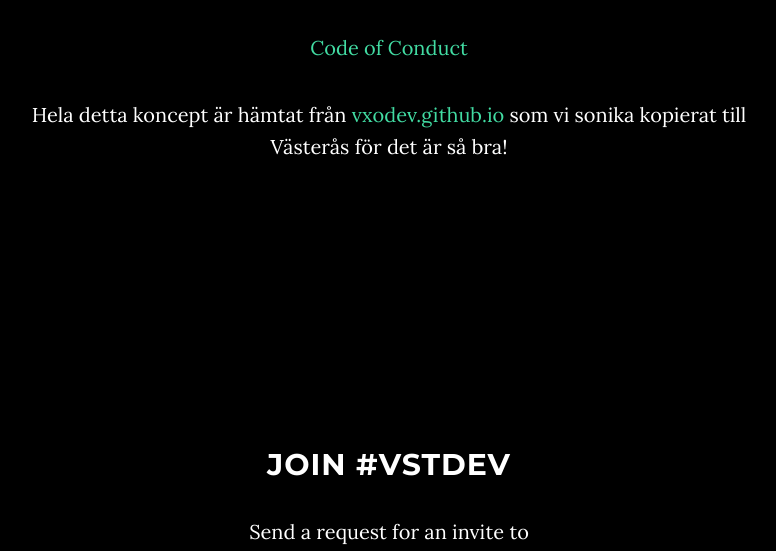
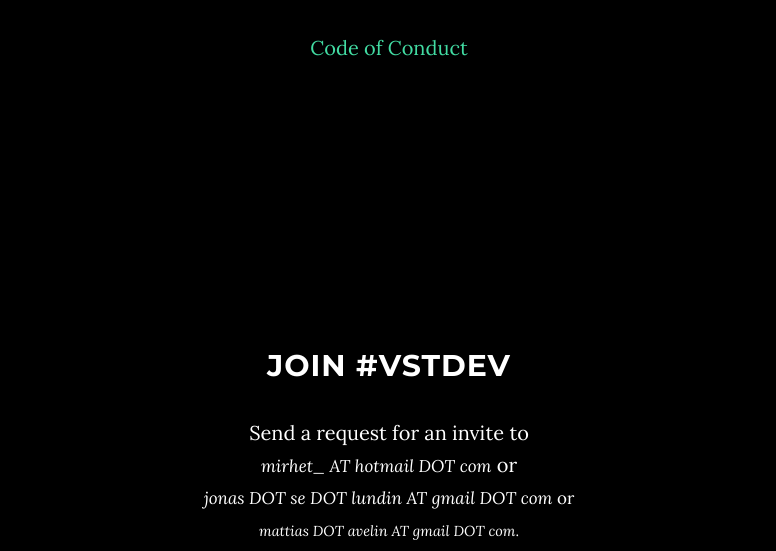
Before and after one commit to vstdev/vstdev.github.io, a plain HTML site: page index.html in a window 1280 px wide. Shown: the part 1933-2484 px from the top of the page, without its empty margins (251-1027 px from the left). Drawn offline with nearby package versions, Linux system fonts and the light colour scheme.

Commit message:
UPDATE removed redundant vxodev test in main text

```diff
--- a/index.html
+++ b/index.html
@@ -102,8 +102,6 @@
                 <p>Att bli medlem i #vstdev sker genom inbjudningar i Slack. Vill man som medlem addera nya personer till #vstdev görs detta genom att skicka ett meddelande till en admin som i sin tur skickar inbjudan vidare. Nya medlemmar gör en kort presentation av sig själva med fullständigt namn och några korta rader om intresse i kanalen #general.</p>
 
                 <p><a href="https://api.slack.com/docs/community-code-of-conduct">Code of Conduct</a></p>
-
-                <p>Hela detta koncept är hämtat från <a href="https://vxodev.github.io">vxodev.github.io</a> som vi sonika kopierat till Västerås för det är så bra!</p>
             </div>
         </div>
     </section>
```
